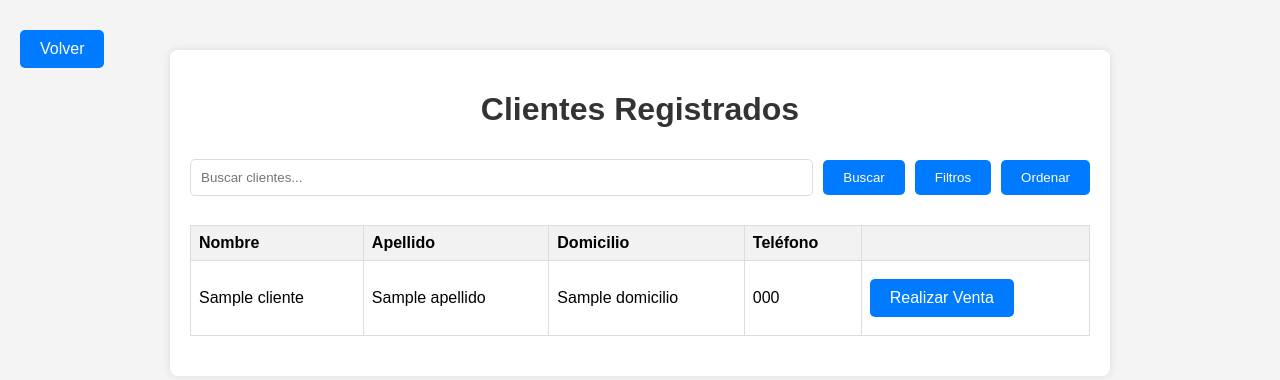
After one commit to Roberto9080/repositorio_py, a Flask app: template templates/escoger_cliente.html in a window 1280 px wide. The commit adds this page. Shown: the top 380 px of the page. Run offline with Flask 3, Linux system fonts and the light colour scheme; the template is opened without the code that fills it: most values are stand-ins (such as "Sample title", 1, 10 or a date in 2020).

Commit message:
integrando la opcion de escoger al cliente para la venta

```diff
--- a/app.py
+++ b/app.py
@@ -23,7 +23,7 @@ conexion = mysql.connector.connect(
 # Registrar Blueprints
 app.register_blueprint(clientes_bp, url_prefix='/clientes')
 app.register_blueprint(abonos_bp)
-app.register_blueprint(ventas_bp)
+app.register_blueprint(ventas_bp, url_prefix='/ventas')
 
 # Función para verificar si el usuario ha iniciado sesión
 def verificar_sesion():
--- /dev/null
+++ b/templates/escoger_cliente.html
@@ -0,0 +1,78 @@
+<!DOCTYPE html>
+<html lang="es">
+<head>
+    <meta charset="UTF-8">
+    <meta name="viewport" content="width=device-width, initial-scale=1.0">
+    <title>Escoger Cliente</title>
+    <link rel="stylesheet" href="{{ url_for('static', filename='styles_see_clientes.css') }}">
+    <link rel="stylesheet" href="https://cdnjs.cloudflare.com/ajax/libs/font-awesome/6.0.0-beta3/css/all.min.css">
+    <script src="{{ url_for('static', filename='js/filtro.js') }}"></script>
+    <script src="{{ url_for('static', filename='js/menu_toggle.js') }}"></script>
+    <script src="{{ url_for('static', filename='js/order_options.js') }}"></script>
+</head>
+<body>
+    <a href="{{ url_for('see_products') }}" class="button back-button">Volver</a>
+    <div class="container">
+        <h1>Clientes Registrados</h1>
+        <form action="{{ url_for('ventas.escoger_cliente', producto_id=producto_id) }}" method="post" class="search-form">
+            <input type="text" name="search" placeholder="Buscar clientes..." value="{{ search_query }}">
+            <button type="submit" class="button">Buscar</button>
+            <button type="button" class="button" onclick="toggleFilters()">Filtros</button>
+            <button type="button" class="button" onclick="showOrderOptions()">Ordenar</button>
+        </form>
+        <div id="additionalFilters" style="display: none;">
+            <form action="{{ url_for('ventas.escoger_cliente', producto_id=producto_id) }}" method="post" class="filter-form">
+                <div>
+                    <label for="nombre">Nombre:</label>
+                    <input type="text" id="nombre" name="nombre" value="{{ filters['nombre'] }}">
+                </div>
+                <div>
+                    <label for="apellido">Apellido:</label>
+                    <input type="text" id="apellido" name="apellido" value="{{ filters['apellido'] }}">
+                </div>
+                <div>
+                    <label for="domicilio">Domicilio:</label>
+                    <input type="text" id="domicilio" name="domicilio" value="{{ filters['domicilio'] }}">
+                </div>
+                <div>
+                    <label for="telefono">Teléfono:</label>
+                    <input type="text" id="telefono" name="telefono" value="{{ filters['telefono'] }}">
+                </div>
+                <button type="submit" class="button">Aplicar Filtros</button>
+            </form>
+        </div>
+        <div id="order-options" style="display:none;">
+            <a href="{{ url_for('ventas.escoger_cliente', producto_id=producto_id, order='nombre_asc') }}" class="button">Nombre A-Z <i class="fas fa-arrow-down"></i></a>
+            <a href="{{ url_for('ventas.escoger_cliente', producto_id=producto_id, order='nombre_desc') }}" class="button">Nombre Z-A <i class="fas fa-arrow-up"></i></a>
+            <a href="{{ url_for('ventas.escoger_cliente', producto_id=producto_id, order='apellido_asc') }}" class="button">Apellido A-Z <i class="fas fa-arrow-down"></i></a>
+            <a href="{{ url_for('ventas.escoger_cliente', producto_id=producto_id, order='apellido_desc') }}" class="button">Apellido Z-A <i class="fas fa-arrow-up"></i></a>
+            <a href="{{ url_for('ventas.escoger_cliente', producto_id=producto_id, order='domicilio_asc') }}" class="button">Domicilio A-Z <i class="fas fa-arrow-down"></i></a>
+            <a href="{{ url_for('ventas.escoger_cliente', producto_id=producto_id, order='domicilio_desc') }}" class="button">Domicilio Z-A <i class="fas fa-arrow-up"></i></a>
+        </div>
+        <table>
+            <thead>
+                <tr>
+                    <th>Nombre</th>
+                    <th>Apellido</th>
+                    <th>Domicilio</th>
+                    <th>Teléfono</th>
+                    <th></th> <!-- Nueva columna para el botón de realizar venta -->
+                </tr>
+            </thead>
+            <tbody>
+                {% for cliente in clientes %}
+                <tr>
+                    <td>{{ cliente.Nombre }}</td>
+                    <td>{{ cliente.Apellido }}</td>
+                    <td>{{ cliente.Domicilio }}</td>
+                    <td>{{ cliente.Telefono }}</td>
+                    <td>
+                        <a href="{{ url_for('ventas.realizar_venta', cliente_id=cliente.ClienteID, producto_id=producto_id) }}" class="button">Realizar Venta</a>
+                    </td>
+                </tr>
+                {% endfor %}
+            </tbody>
+        </table>
+    </div>
+</body>
+</html>
--- a/templates/see_products.html
+++ b/templates/see_products.html
@@ -89,6 +89,7 @@
                                 <form action="{{ url_for('delete_product', id=producto.ProductoID) }}" method="post" onsubmit="return confirm('¿Seguro que deseas eliminar este producto?');">
                                     <button type="submit" class="delete-button">Eliminar</button>
                                 </form>
+                                <a href="{{ url_for('ventas.escoger_cliente', producto_id=producto.ProductoID) }}">Realizar Venta</a>
                             </div>
                         </div>
                     </td>
```
Also changed, not shown: modulos/ventas.py (+130 -6 lines), templates/realizar_venta.html (added, +24 -0 lines).
